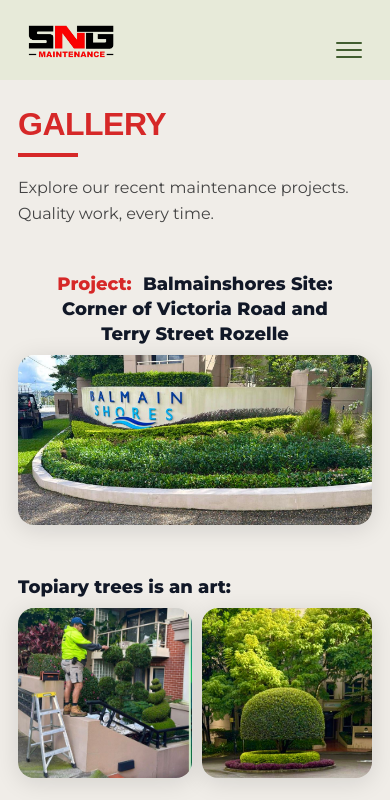
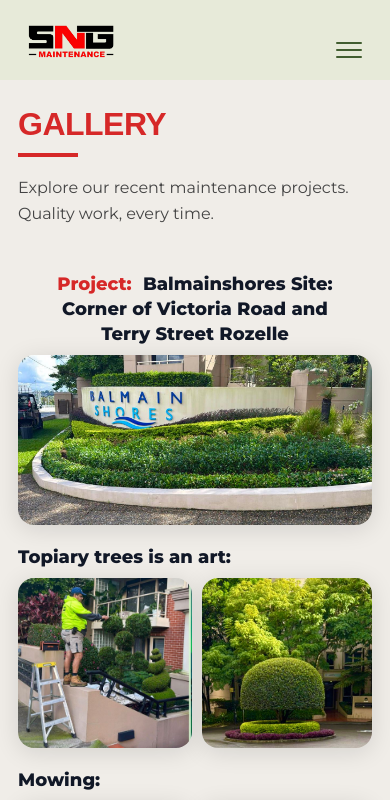
Before and after one commit to brandsbarrel/DNS, a React (Vite) app: page /gallery in a window 390 px wide. Shown: the top 800 px of the page. Built offline with nearby package versions, Linux system fonts and the light colour scheme.

Commit message:
Change in gallery page

```diff
--- a/src/Pages/Gallery/Gallery.css
+++ b/src/Pages/Gallery/Gallery.css
@@ -158,6 +158,10 @@ body{
   font-size:32px;
 }
 
+.sng-project{
+  margin-bottom:20px;
+}
+
 .sng-project-title{
   font-size:18px;
 }
```
